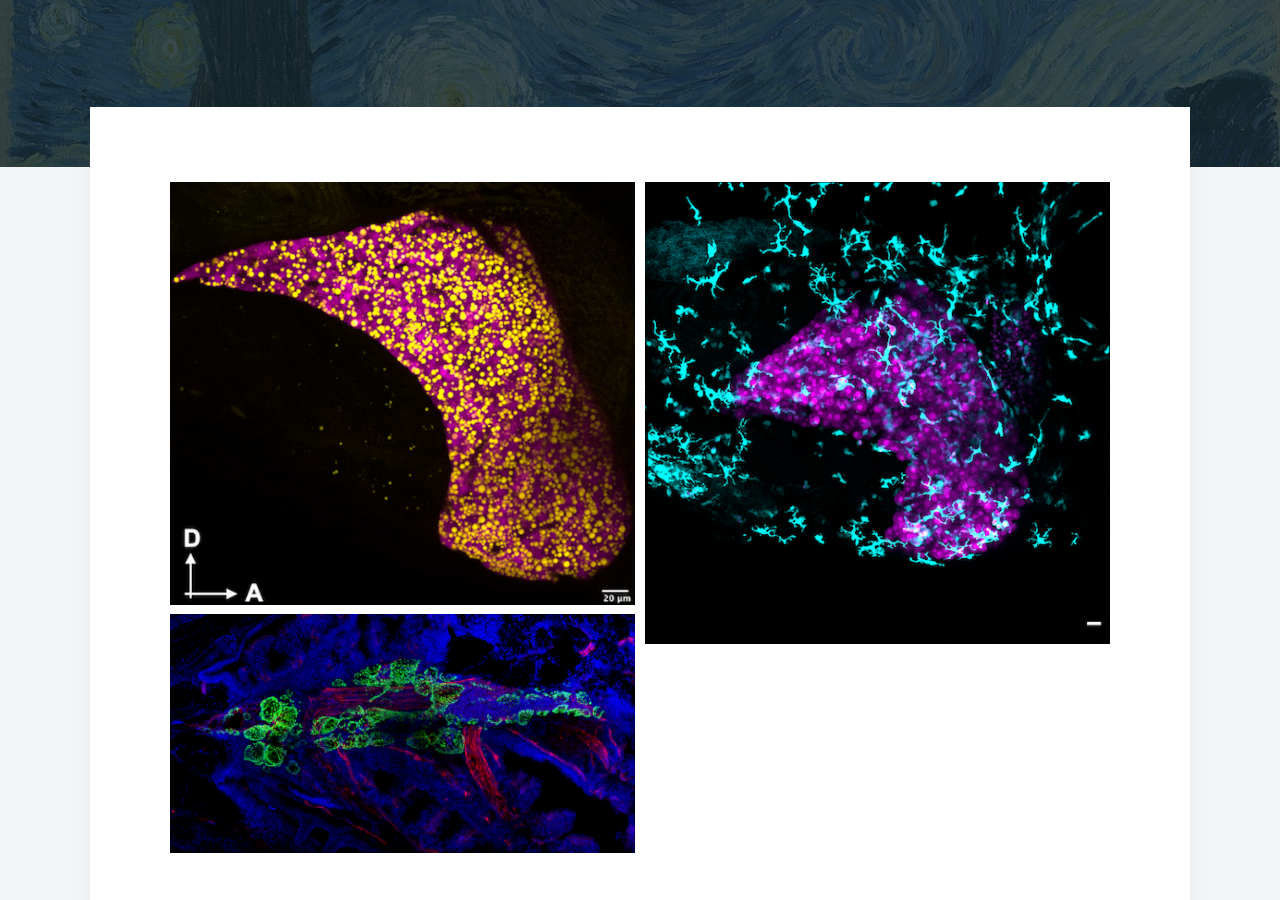
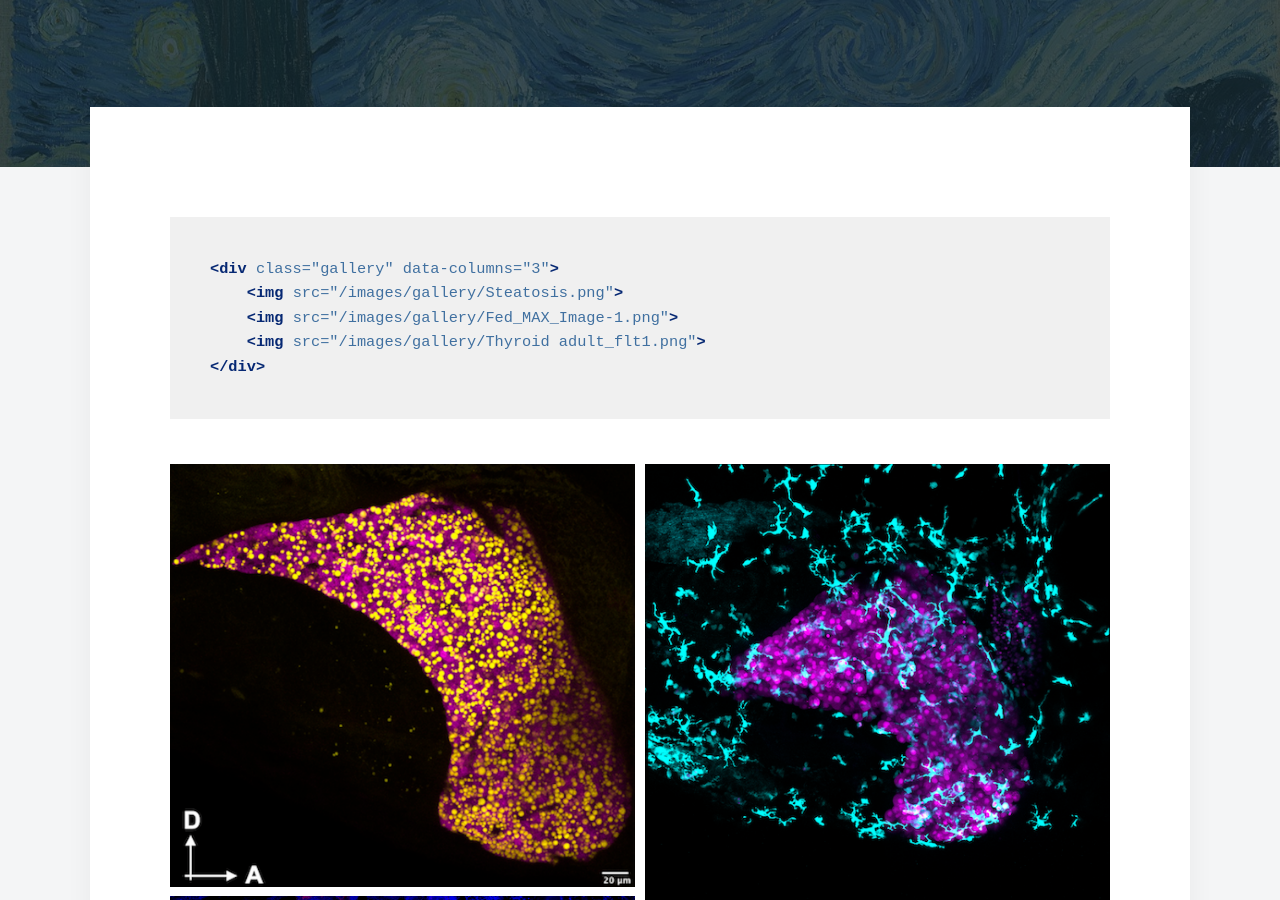
Before and after one commit to sumeetpalsingh/sumeetpalsingh.github.io, a Jekyll site: the page built from _pages/gallery.md, in a window 1280 px wide and 900 px high, scrolled down 419 px. Built offline with Jekyll 4.4.1, drawn with Linux system fonts in a browser that asks for light colours; nearby versions of some CDN libraries; some web fonts are replaced.

Commit message:
Update gallery.md

````diff
--- a/_pages/gallery.md
+++ b/_pages/gallery.md
@@ -4,6 +4,14 @@ subtitle: Seeing is believing.
 description: Pictures.
 featured_image: /images/demo/StarryNight.jpeg
 ---
+
+```html
+<div class="gallery" data-columns="3">
+    <img src="/images/gallery/Steatosis.png">
+    <img src="/images/gallery/Fed_MAX_Image-1.png">
+    <img src="/images/gallery/Thyroid adult_flt1.png">
+</div>
+```
 
 <div class="gallery" data-columns="2">
 <!--
````
